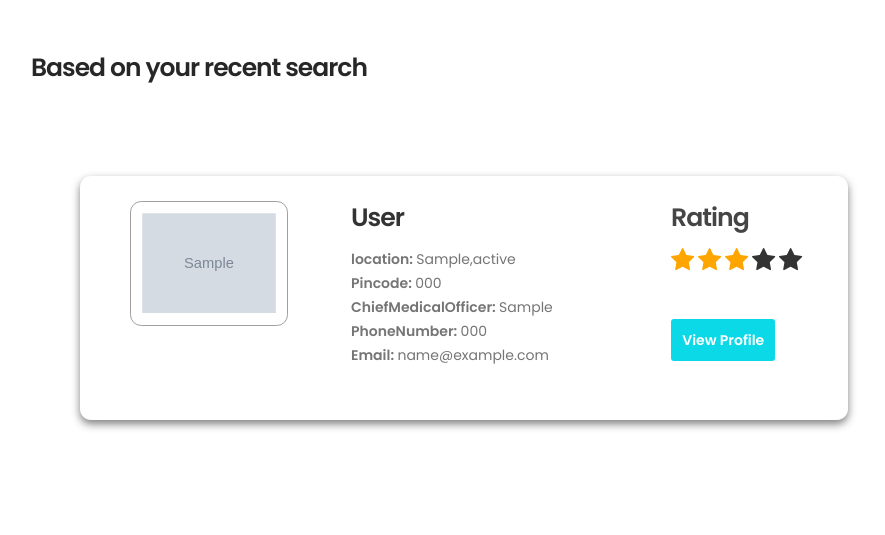
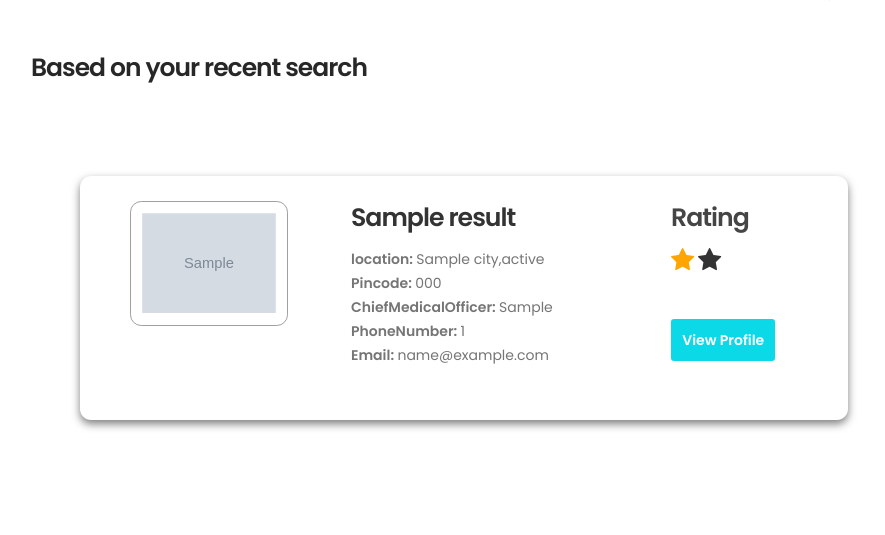
Before and after one commit to WAD-Team-Alpha/Hospital_Review_System, a Django app: template templates/hosSearchResults.html in a window 1280 px wide. Shown: the part 45-580 px from the top of the page, without its empty margins (176-1061 px from the left). Run offline with Django 3.2, Linux system fonts and the light colour scheme; tables that the repository leaves empty hold one stand-in row (values such as "Sample post"); the template is opened without the code that fills it: values that come from a table or form of the project are taken from there, most other values are stand-ins (such as "Sample title", 1, 10 or a date in 2020); grey boxes marked "Sample" are stand-in pictures; some libraries are stand-ins or nearby versions.

Commit message:
Added 'all' option in search bar and dynamic rating is enabled

```diff
--- a/hospitals/choices.py
+++ b/hospitals/choices.py
@@ -9,10 +9,10 @@ Department = (
 
 States = (
     (1, ("Andhra Pradesh")), (2, ("Arunachal Pradesh")), (3, ("Assam")), (4, ("Bihar")),
-    (5, ("Chhattisgarh")), (6, ("Goa")), (7, ("Gujarat")), (8, ("Harayana")),
+    (5, ("Chhattisgarh")), (6, ("Goa")), (7, ("Gujarat")), (8, ("Haryana")),
     (9, ("Himachal Pradesh")), (10, ("Jharkhand")), (11, ("Karnataka")), (12, ("Kerala")),
     (13, ("Madhya Pradesh")), (14, ("Maharashtra")), (15, ("Manipur")), (16, ("Meghalaya")),
     (17, ("Mizoram")), (18, ("Nagaland")), (19, ("Odisha")), (20, ("Punjab")),
     (21, ("Rajasthan")), (22, ("Sikkim")), (23, ("Tamil Nadu")), (24, ("Telangana")),
-    (25, ("Tripura")), (26, ("Uttarakhand")), (27, ("Uttar Pradesh")), (28, ("West Bengal"))
+    (25, ("Tripura")), (26, ("Uttarakhand")), (27, ("Uttar Pradesh")), (28, ("West Bengal")), (29, ("All"))
 )
--- a/templates/hosSearchResults.html
+++ b/templates/hosSearchResults.html
@@ -27,9 +27,10 @@
             text-align: center;
             font-size: 30px
         }
-        .divider{
+
+        .divider {
             margin-bottom: 5em;
-       }
+        }
     </style>
 
 </head>
@@ -74,31 +75,28 @@
             <!-- Search Results -->
 
 
-            {% if results %} {% for result in results %}
+            {% if dict %} {% for result in dict %}
             <div class="results row">
                 <div class="image col-md-4">
-                    <img src="{{result.HospitalPhoto.url}}" alt="dc" class="profileImage">
+                    <img src="{{result.result.HospitalPhoto.url}}" alt="dc" class="profileImage">
                 </div>
                 <!-- <div class="col-md-1"></div> -->
                 <div class="data col-md-4">
-                    <h3> {{result.HospitalName}}</h3>
+                    <h3> {{result.result.HospitalName}}</h3>
                     <p class="values">
-                        <b>location: </b> {{result.City}},{{States}}<br/>
-                        <b>Pincode: </b>{{result.Pincode}} <br>
-                        <b>ChiefMedicalOfficer: </b>{{result.ChiefMedicalOfficer}} <br>
-                        <b>PhoneNumber: </b>{{result.PhoneNumber}} <br>
-                        <b>Email: </b>{{result.Email}} <br>
+                        <b>location: </b> {{result.result.City}},{{result.State_result}}<br/>
+                        <b>Pincode: </b>{{result.result.Pincode}} <br>
+                        <b>ChiefMedicalOfficer: </b>{{result.result.ChiefMedicalOfficer}} <br>
+                        <b>PhoneNumber: </b>{{result.result.PhoneNumber}} <br>
+                        <b>Email: </b>{{result.result.Email}} <br>
                     </p>
 
                 </div>
                 <div class="ratings col-md-3">
                     <h4><strong>Rating </strong></h4>
-                    <span class="fa fa-star checked"></span>
-                    <span class="fa fa-star checked"></span>
-                    <span class="fa fa-star checked"></span>
-                    <span class="fa fa-star"></span>
-                    <span class="fa fa-star"></span><br>
-                    <div class="appointment-btn"><a href="{% url 'HospitalProfile' result.id %}">View Profile</a></div>
+                    {% for i in result.result.Ratings_stars %}<span class="fa fa-star checked"></span>{% endfor %} {% for i in result.result.non_stars %}<span class="fa fa-star"></span>{% endfor %}
+                    <br>
+                    <div class="appointment-btn"><a href="{% url 'HospitalProfile' result.result.id %}">View Profile</a></div>
                     <div class="divider"> </div>
                 </div>
             </div>
--- a/templates/index.html
+++ b/templates/index.html
@@ -104,7 +104,7 @@
         <div class="container">
             <div class="row">
                 <div class="col-md-4 col-sm-5">
-                  <p style="font-size: large;"> <a href="{% url 'index' %}"><b>JEEVAN NAKSHA</b></a></p>
+                    <p style="font-size: large;"> <a href="{% url 'index' %}"><b>JEEVAN NAKSHA</b></a></p>
                 </div>
 
                 <div class="col-md-8 col-sm-7 text-align-right">
@@ -505,7 +505,7 @@
                 <div class="col-md-6 col-sm-6">
                   <label for="doctor_state">Select State</label>
                   <select name="state" id="state" class="form-control">
-                    <option value=29>All</option>
+                    <option value= 29>All</option>
                     <option value= 1 >Andhra Pradesh</option>
                     <option value = 2>Arunachal Pradesh</option>
                     <option value = 3>Assam</option>
```
Also changed, not shown: hospitals/views.py (+16 -11 lines), doctors/migrations/0013_auto_20210504_1955.py, doctors/migrations/0014_auto_20210503_1924.py (deleted), doctors/migrations/0014_auto_20210504_0541.py (deleted), hospitals/migrations/0010_auto_20210504_2123.py, hospitals/models.py (line endings or trailing spaces).
